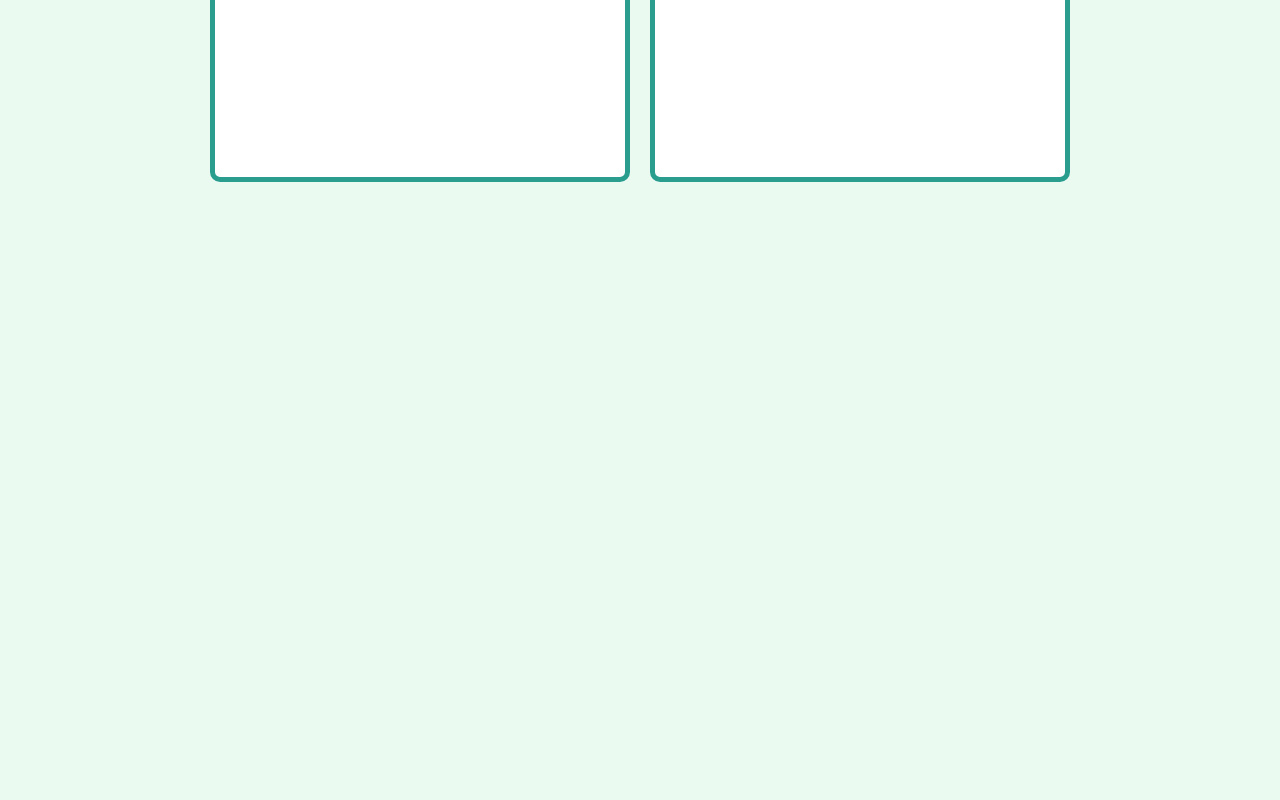
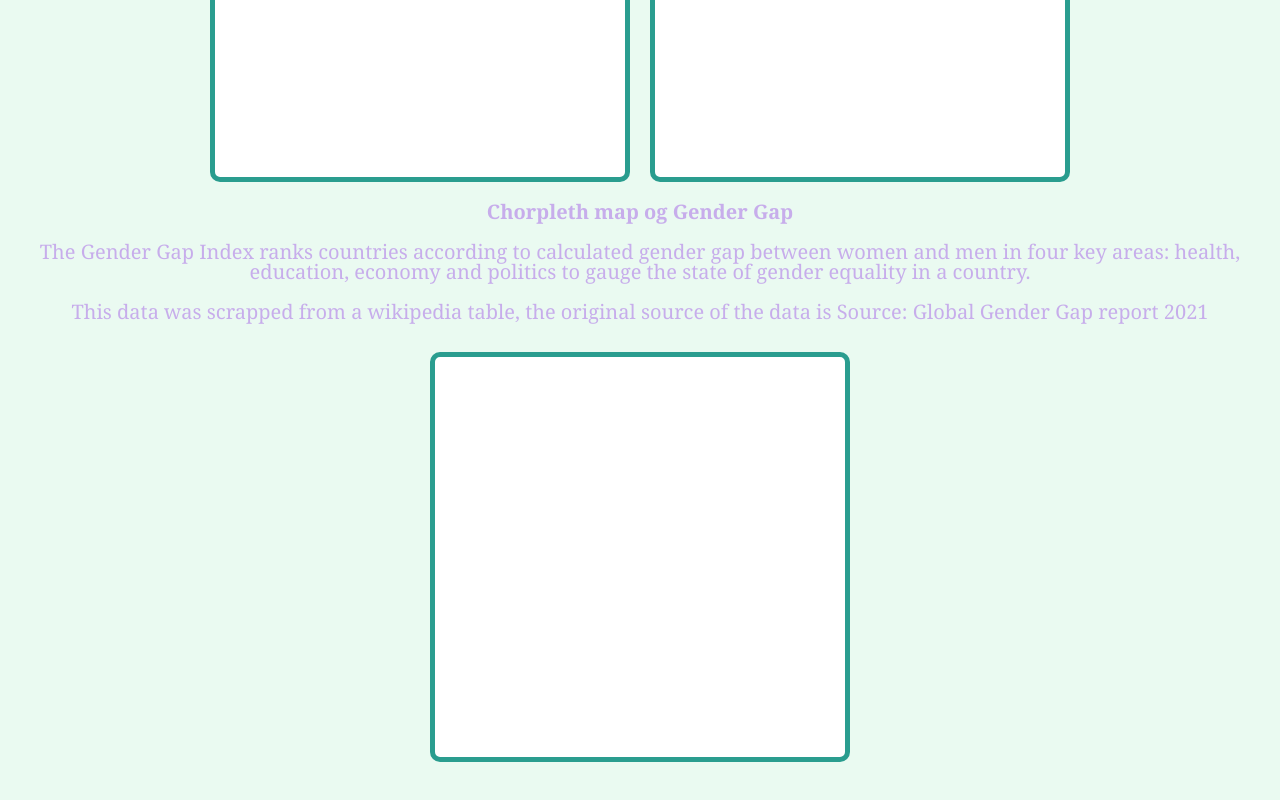
Before and after one commit to julietcook/JulietCook.github.io, a plain HTML site: page project.html in a window 1280 px wide. Shown: the part 3267-4067 px from the top of the page. Before the commit the page ends 3567 px from the top, so only its background shows below. Drawn offline with Linux system fonts and the light colour scheme; a script that the page names is missing.

Commit message:
Update project.html

```diff
--- a/project.html
+++ b/project.html
@@ -142,6 +142,21 @@
 
     </div>
 
+    <p class=title3><span class="bold"> Chorpleth map og Gender Gap </span></p>
+    <p class=title4><span > The Gender Gap Index ranks countries according to calculated gender gap between women and men in four key areas: health, education, economy and politics to gauge the state of gender equality in a country. </span></p>
+    <p class=title4><span > This data was scrapped from a wikipedia table, the original source of the data is Source: Global Gender Gap report 2021 </span></p>
+    <div class="container">
+
+     <!--Chart 5-->
+     <div class="chart" id="chart5">
+        <script>
+          var myChart5 = "Project/Chart5.json";
+          vegaEmbed('#chart5', myChart5);
+        </script>
+      </div>
+
+    </div>
+
     <footer></footer>
 
 </body>
```
